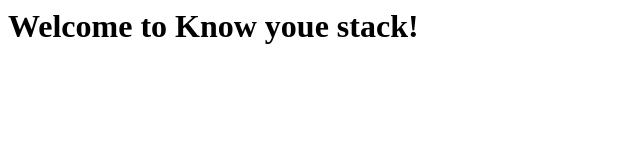
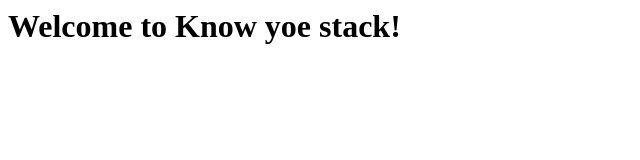
Before and after one commit to knowyoestack/knowyoestack.github.io, a plain HTML site: page index.html in a window 1280 px wide. Shown: the full height of the page, 0-640 px from the left. Drawn offline with Linux system fonts and the light colour scheme.

Commit message:
minor change

```diff
--- a/index.html
+++ b/index.html
@@ -3,6 +3,6 @@
         <title>Know Yoe Stack!</title>
     </head>
     <body>
-        <h1>Welcome to Know youe stack!</h1>
+        <h1>Welcome to Know yoe stack!</h1>
     </body>
 </html>
```
